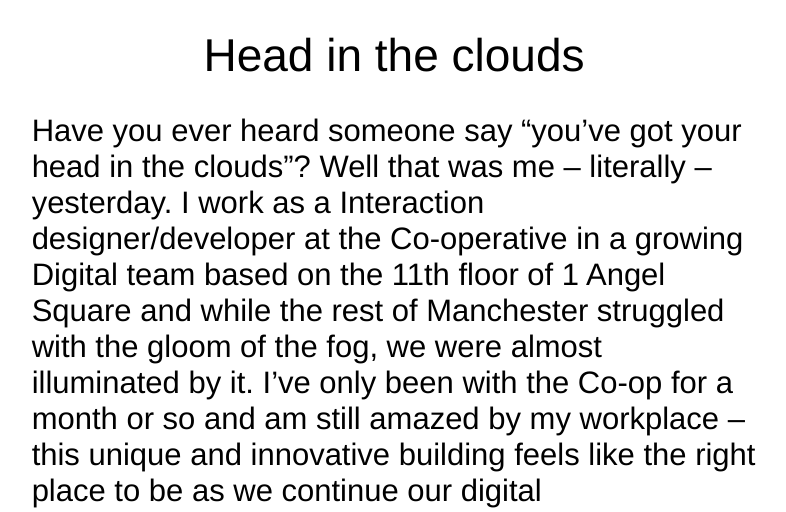
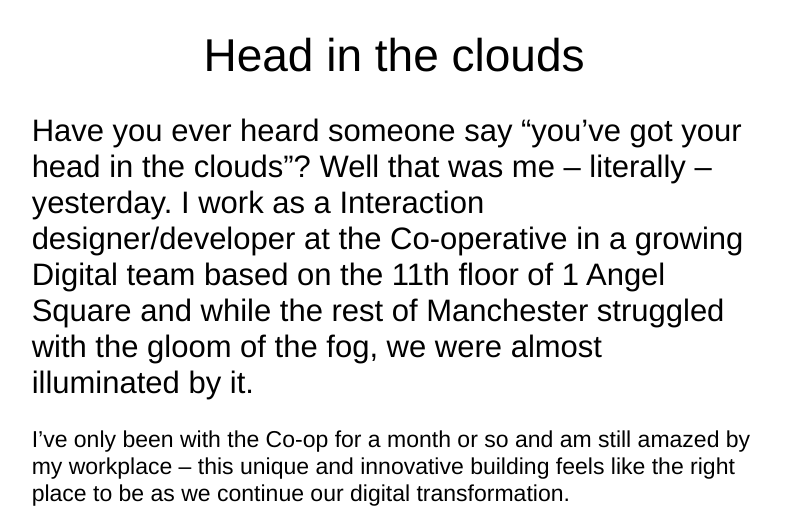
Before and after one commit to uxeskimo/uxeskimo, a Jekyll site: the page built from _posts/2015-11-03-head-in-the-clouds.markdown, in a window 1280 px wide. Shown: the part 629-1141 px from the top of the page, without its empty margins (246-1032 px from the left). Built offline with Jekyll 4.4.1, drawn with Linux system fonts in a browser that asks for light colours; grey boxes are pictures that could not be loaded.

Commit message:
Cleaned up some paragraphs on old blog

```diff
--- a/_posts/2015-11-03-head-in-the-clouds.markdown
+++ b/_posts/2015-11-03-head-in-the-clouds.markdown
@@ -6,8 +6,9 @@
 date:   2015-11-03
 categories: Co-op
 ---
-
-<p>Have you ever heard someone say “you’ve got your head in the clouds”?  Well that was me – literally – yesterday.  I work as a Interaction designer/developer at the Co-operative in a growing Digital team based on the 11th floor of 1 Angel Square and while the rest of Manchester struggled with the gloom of the fog, we were almost illuminated by it. <!--more--> I’ve only been with the Co-op for a month or so and am still amazed by my workplace – this unique and innovative building feels like the right place to be as we continue our digital transformation.</p>
+<p>Have you ever heard someone say “you’ve got your head in the clouds”?  Well that was me – literally – yesterday.  I work as a Interaction designer/developer at the Co-operative in a growing Digital team based on the 11th floor of 1 Angel Square and while the rest of Manchester struggled with the gloom of the fog, we were almost illuminated by it.</p>
+<!--more-->
+<p>I’ve only been with the Co-op for a month or so and am still amazed by my workplace – this unique and innovative building feels like the right place to be as we continue our digital transformation.</p>
 
 <img src="http://s3-eu-west-1.amazonaws.com/eskimo/angel-square.jpg" alt="Angel Square" />
 
```
